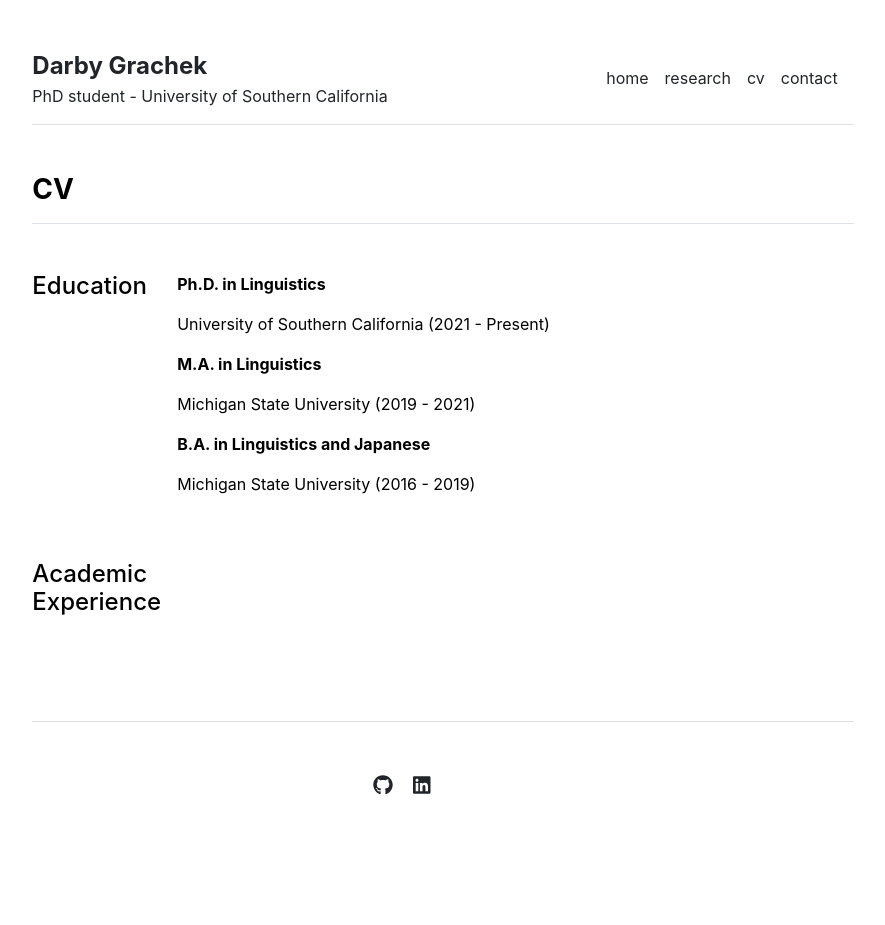
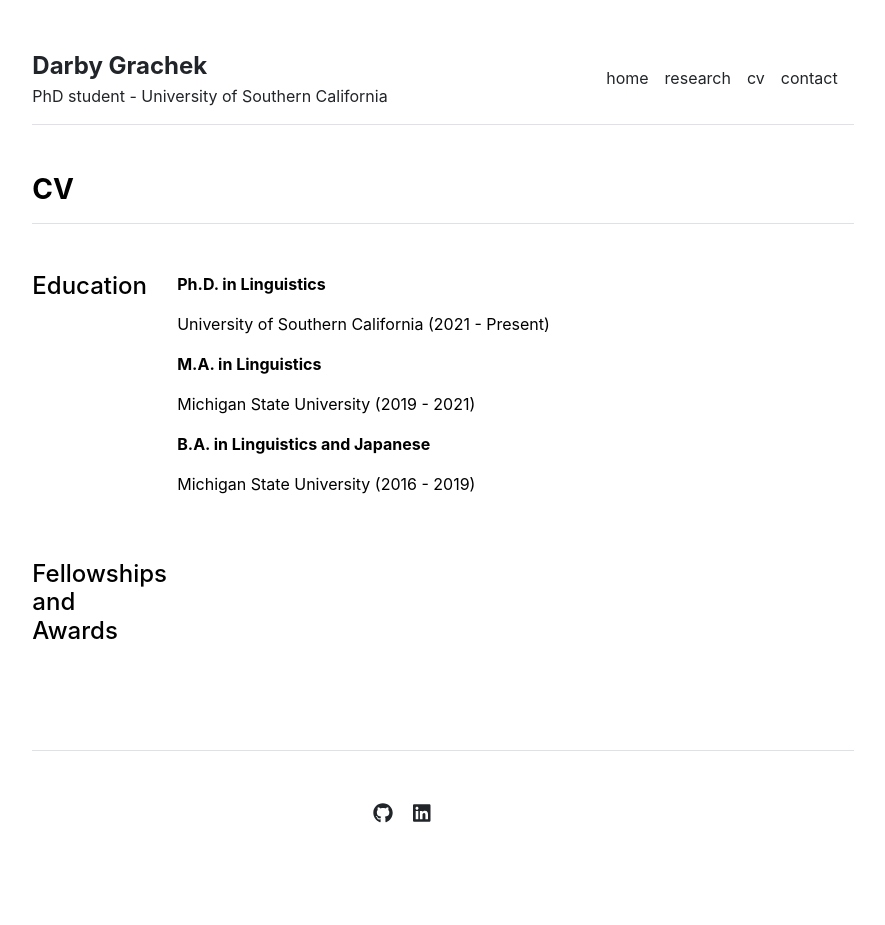
Before and after one commit to darbygrachek/darbygrachek.github.io, a Jekyll site: the page built from cv.md, in a window 1280 px wide. Shown: the whole page, without its empty margins (197-1082 px from the left). Built offline with Jekyll 4.4.1, drawn with Linux system fonts in a browser that asks for light colours; before the commit the page ends 900 px from its top, so only the background shows below that.

Commit message:
Update cv.html

```diff
--- a/_layouts/cv.html
+++ b/_layouts/cv.html
@@ -20,7 +20,7 @@ layout: default
     </div>
     <div class="row g-5 mb-5">
       <div class="col-md-2">
-        <h4>Academic Experience</h4>
+        <h4>Fellowships and Awards</h4>
       </div>
       <div class="col-md-10">
         {% for section in site.data.cv.academic-experience %}
```
